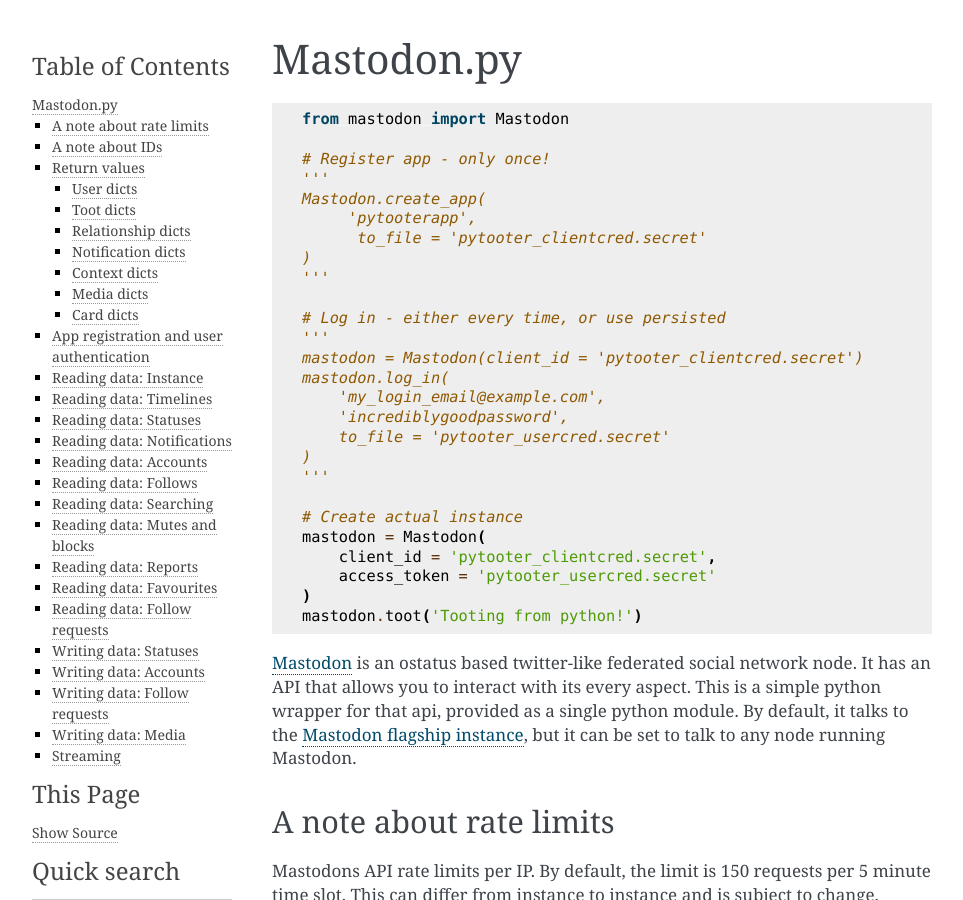
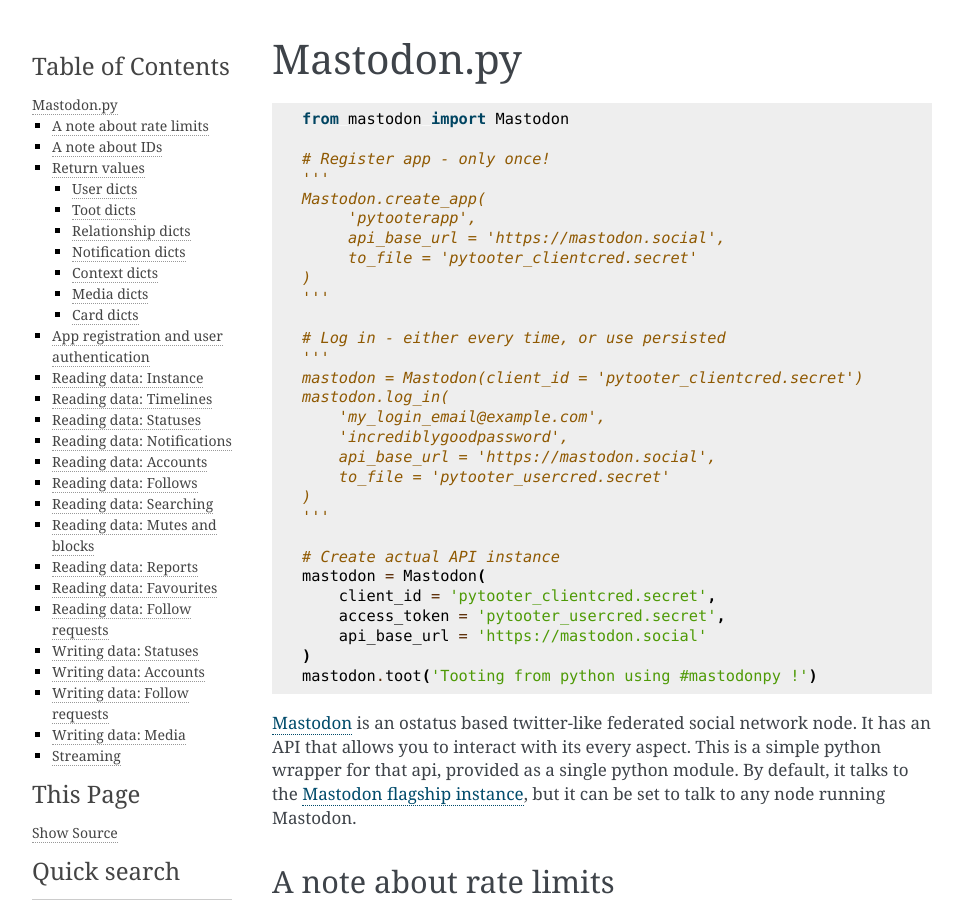
Before and after one commit to halcy/Mastodon.py, a Sphinx documentation site: the page built from docs/index.rst, in a window 1280 px wide and 900 px high. Shown: the whole window, without its empty margins (148-1111 px from the left). Built offline with Sphinx 7.4.7, drawn with Linux system fonts in a browser that asks for light colours.

Commit message:
Small documentation adjustments

```diff
--- a/docs/index.rst
+++ b/docs/index.rst
@@ -11,7 +11,8 @@
    '''
    Mastodon.create_app(
         'pytooterapp',
-         to_file = 'pytooter_clientcred.secret'
+        api_base_url = 'https://mastodon.social',
+        to_file = 'pytooter_clientcred.secret'
    )
    '''
 
@@ -21,16 +22,18 @@
    mastodon.log_in(
        'my_login_email@example.com',
        'incrediblygoodpassword',
+       api_base_url = 'https://mastodon.social',
        to_file = 'pytooter_usercred.secret'
    )
    '''
 
-   # Create actual instance
+   # Create actual API instance
    mastodon = Mastodon(
        client_id = 'pytooter_clientcred.secret',
-       access_token = 'pytooter_usercred.secret'
+       access_token = 'pytooter_usercred.secret',
+       api_base_url = 'https://mastodon.social'
    )
-   mastodon.toot('Tooting from python!')
+   mastodon.toot('Tooting from python using #mastodonpy !')
 
 `Mastodon`_ is an ostatus based twitter-like federated social
 network node. It has an API that allows you to interact with its
```
Also changed, not shown: 1 other file.
